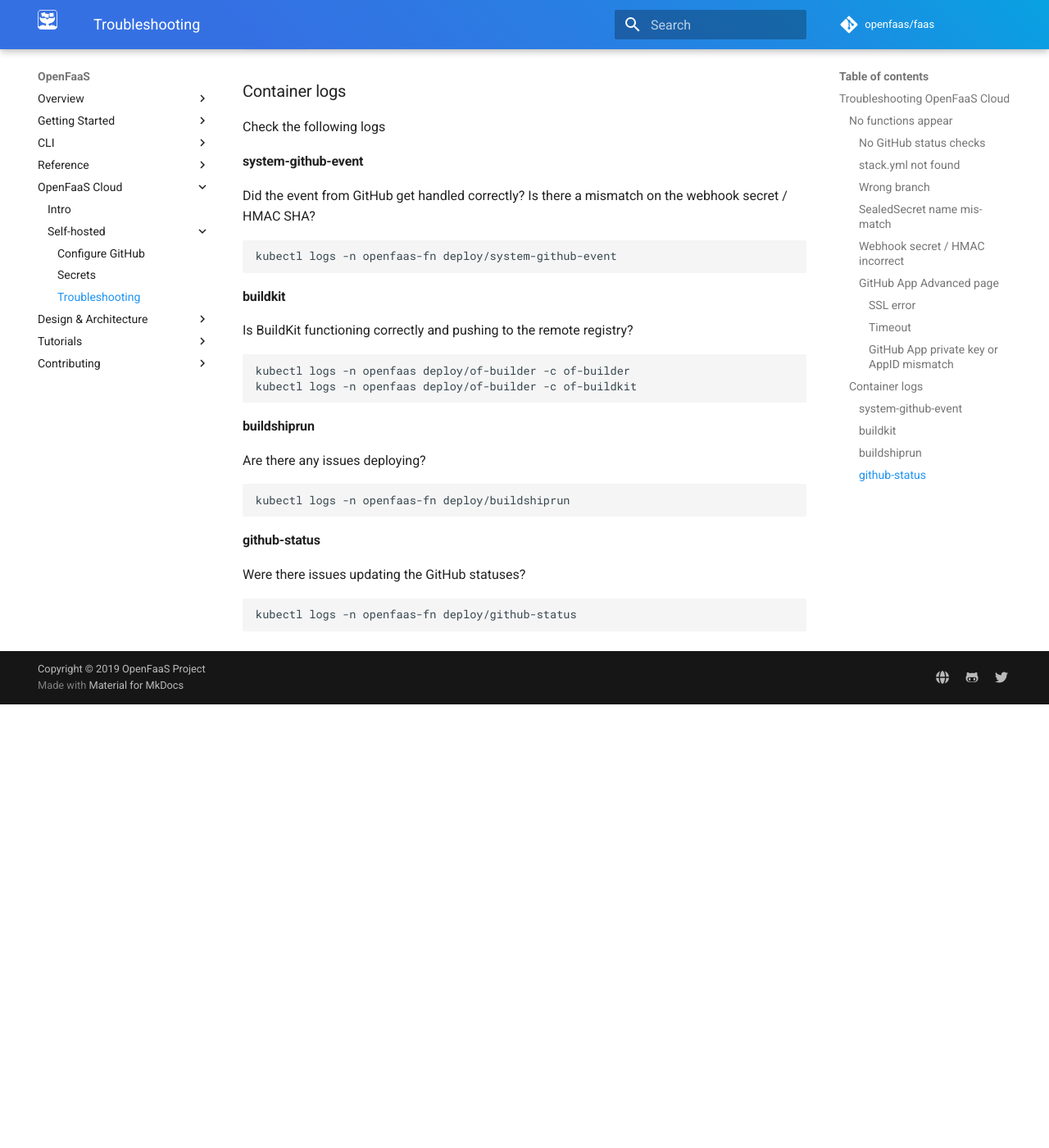
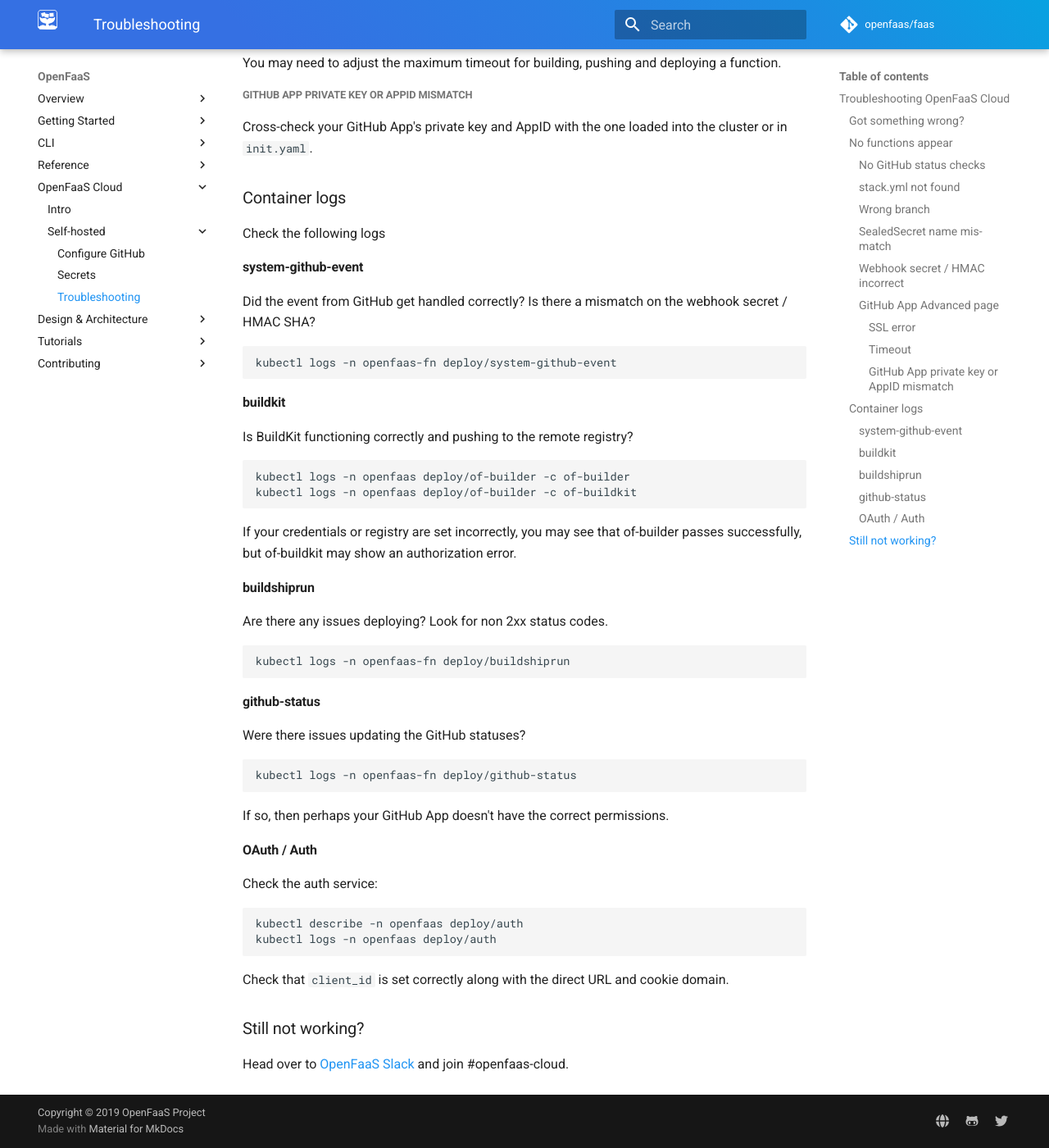
Before and after one commit to openfaas/docs, an MkDocs documentation site: the page built from docs/openfaas-cloud/self-hosted/troubleshoot.md, in a window 1280 px wide and 1400 px high, scrolled down 1127 px. Shown: the whole window at 82% size. Built offline with MkDocs 1.6.1 and Material for MkDocs 9.7.7, drawn with Linux system fonts in a browser that asks for light colours; comment, search, counter and statistics services are not loaded; before the commit the page ends 1986 px from its top, so only the background shows below that; some of the changed text lies outside the part shown.

Commit message:
Update troubleshooting
Adds instructions for OAuth

Signed-off-by: Alex Ellis <alexellis2@gmail.com>

````diff
--- a/docs/openfaas-cloud/self-hosted/troubleshoot.md
+++ b/docs/openfaas-cloud/self-hosted/troubleshoot.md
@@ -1,4 +1,8 @@
 ## Troubleshooting OpenFaaS Cloud
+
+### Got something wrong?
+
+At any time you can reset the cluster and start over. This is better than editing files individually and prevents inadvertently missing something.
 
 ### No functions appear
 
@@ -63,9 +67,11 @@ kubectl logs -n openfaas deploy/of-builder -c of-builder
 kubectl logs -n openfaas deploy/of-builder -c of-buildkit
 ```
 
+If your credentials or registry are set incorrectly, you may see that of-builder passes successfully, but of-buildkit may show an authorization error.
+
 #### buildshiprun
 
-Are there any issues deploying?
+Are there any issues deploying? Look for non 2xx status codes.
 
 ```sh
 kubectl logs -n openfaas-fn deploy/buildshiprun
@@ -78,3 +84,20 @@ Were there issues updating the GitHub statuses?
 ```sh
 kubectl logs -n openfaas-fn deploy/github-status
 ```
+
+If so, then perhaps your GitHub App doesn't have the correct permissions.
+
+#### OAuth / Auth
+
+Check the auth service:
+
+```sh
+kubectl describe -n openfaas deploy/auth
+kubectl logs -n openfaas deploy/auth
+```
+
+Check that `client_id` is set correctly along with the direct URL and cookie domain.
+
+### Still not working?
+
+Head over to [OpenFaaS Slack](/community/) and join #openfaas-cloud.
````
